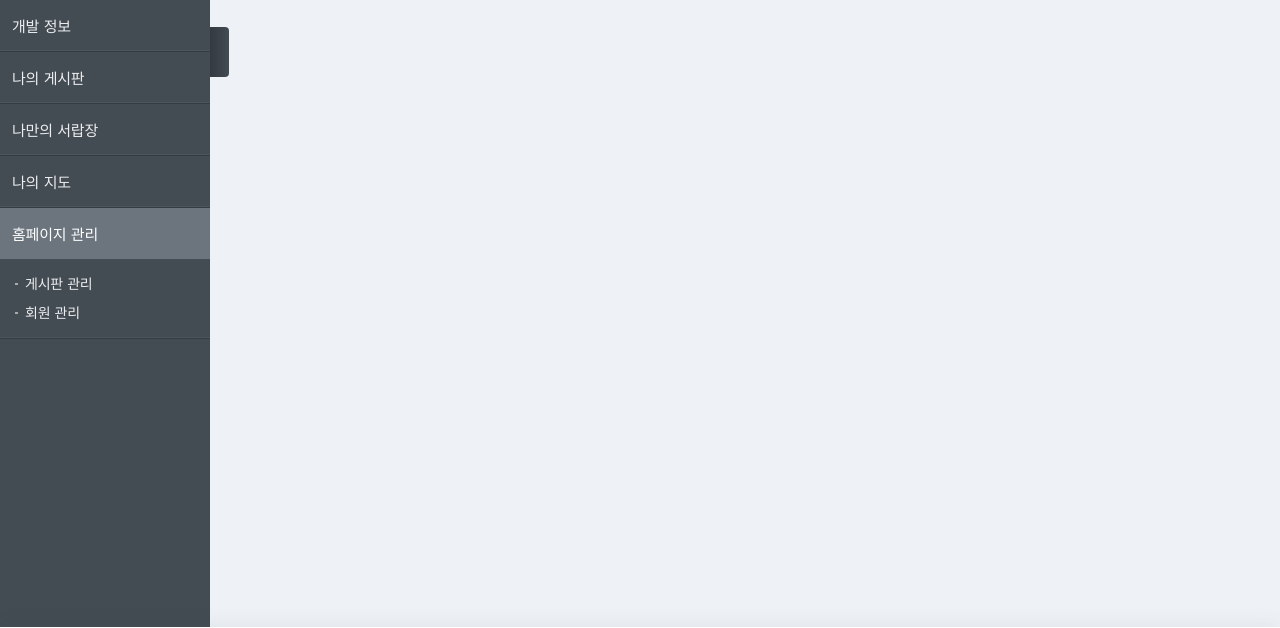
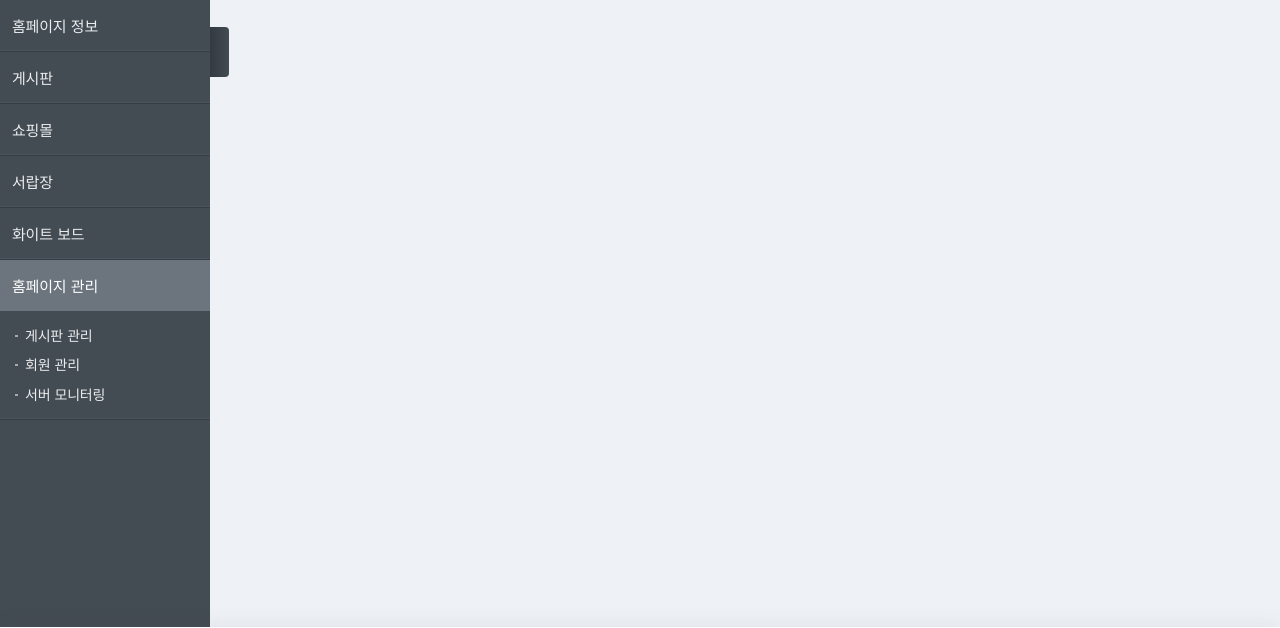
Before and after one commit to hhmkorea/dotdot_pjt, a Spring Boot app: page /board/info.do in a window 1280 px wide. Shown: the part 53-681 px from the top of the page. Run offline with Spring Boot 4, Linux system fonts and the light colour scheme; some libraries are stand-ins or nearby versions; some web fonts are replaced.

Commit message:
메뉴 정리

```diff
--- a/site/src/main/resources/templates/board/infoForm.html
+++ b/site/src/main/resources/templates/board/infoForm.html
@@ -6,8 +6,8 @@
 
 <th:block layout:fragment="content">    <!-- /* body.html 중 content 영역에 출력할 조각 */ -->    <!-- /* body.html 중 content 영역에 출력할 조각 */ -->
     <div class="page_tits">
-        <h3>개발 정보</h3>
-        <p class="path"><strong>현재 위치 : </strong><span>개발 정보</span> <span>개발 정보</span>
+        <h3>홈페이지 정보</h3>
+        <p class="path"><strong>현재 위치 : </strong><span>홈페이지 정보</span>
     </div>
 
     <div class="content">
@@ -17,7 +17,14 @@
                 <div class="card-body">
                     <form>
                         <div class="mb-3">
-                            <label for="txt1" class="form-label h5">프로젝트 정보</label>
+                            <label for="txt0" class="form-label h5">홈페이지 정보</label>
+                            <textarea class="form-control" id="txt0" name="content" rows="2" readonly>
+Shophie's Home?
+포트폴리오 용 및 개발 테스트 용으로 제작된 website.
+                            </textarea>
+                        </div>
+                        <div class="mb-3">
+                            <label for="txt1" class="form-label h5">개발 소스 정보</label>
                             <textarea class="form-control" id="txt1" name="content" rows="5" readonly>
 팩키지 : com.dotdot.site
 font : 고운 돋음체
--- a/site/src/main/resources/templates/board/listForm.html
+++ b/site/src/main/resources/templates/board/listForm.html
@@ -7,7 +7,7 @@
 <th:block layout:fragment="content">    <!-- /* body.html 중 content 영역에 출력할 조각 */ -->    <!-- /* body.html 중 content 영역에 출력할 조각 */ -->
     <div class="page_tits">
         <h3>게시판 관리</h3>
-        <p class="path"><strong>현재 위치 : </strong><span>게시판 관리</span> <span>자유게시판</span>
+        <p class="path"><strong>현재 위치 : </strong><span>게시판</span>
     </div>
 
     <div class="content">
--- a/site/src/main/resources/templates/layout/fragments/body.html
+++ b/site/src/main/resources/templates/layout/fragments/body.html
@@ -29,30 +29,23 @@
                 <!-- /* 좌측 메뉴 */ -->
                 <nav>
                     <ul>
-                        <li><a th:href="@{/board/info.do}"><span>개발 정보</span></a>
-                        <li class="has_sub"><a href="javascript: void(0);"><span>나의 게시판</span></a>
+                        <li><a th:href="@{/board/info.do}"><span>홈페이지 정보</span></a>
+                        <li><a th:href="@{/board/list.do}"><span>게시판</span></a></li>
+                        <li><a href="javascript: void(0);"><span>쇼핑몰</span></a></li>
+                        <li class="has_sub"><a href="javascript: void(0);"><span>서랍장</span></a><!-- javascript: void(0) : a href 속성 무효화 -->
                             <ul>
                                 <li>
-                                    <a href="javascript: alert('준비 중입니다.');">공지사항</a>
-                                    <a th:href="@{/board/list.do}">자유게시판</a>
+                                    <a href="javascript: alert('준비 중입니다.');">포토그램</a>
+                                    <a href="javascript: alert('준비 중입니다.');">달력</a>
                                 </li>
                             </ul>
                         </li>
-                        <li class="has_sub"><a href="javascript: void(0);"><span>나만의 서랍장</span></a><!-- javascript: void(0) : a href 속성 무효화 -->
-                            <ul>
-                                <li>
-                                    <a href="javascript: alert('준비 중입니다.');">포토그램</a>
-                                    <a href="javascript: alert('준비 중입니다.');">갤린더</a>
-                                    <a href="javascript: alert('준비 중입니다.');">메모</a>
-                                </li>
-                            </ul>
-                        </li>
-                        <li class="has_sub"><a href="javascript: void(0);"><span>나의 지도</span></a>
+                        <li class="has_sub"><a href="javascript: void(0);"><span>화이트 보드</span></a>
                             <ul>
                                 <li>
                                     <a href="javascript: alert('준비 중입니다.');">지도</a>
                                     <a href="javascript: alert('준비 중입니다.');">마인드맵</a>
-                                    <a href="javascript: alert('준비 중입니다.');">연대기</a>
+                                    <a href="javascript: alert('준비 중입니다.');">통계</a>
                                 </li>
                             </ul>
                         </li>
@@ -60,7 +53,9 @@
                             <ul>
                                 <li>
                                     <a href="javascript: alert('준비 중입니다.');">게시판 관리</a>
-                                    <a href="javascript: alert('준비 중입니다.');">회원 관리</a></li>
+                                    <a href="javascript: alert('준비 중입니다.');">회원 관리</a>
+                                    <a href="javascript: alert('준비 중입니다.');">서버 모니터링</a>
+                                </li>
                             </ul>
                         </li>
                     </ul>
--- a/site/src/main/resources/templates/member/loginForm.html
+++ b/site/src/main/resources/templates/member/loginForm.html
@@ -81,9 +81,6 @@
     </div>
     <button type="button" class="btn_close" onclick="closeSignupPopup();"><span><i class="far fa-times-circle"></i></span></button>
 </div>
-<foot>
-    <th:block th:insert="~{layout/fragments/footer :: main-footer}"></th:block>
-</foot>
 </body>
 </html>
 
```
